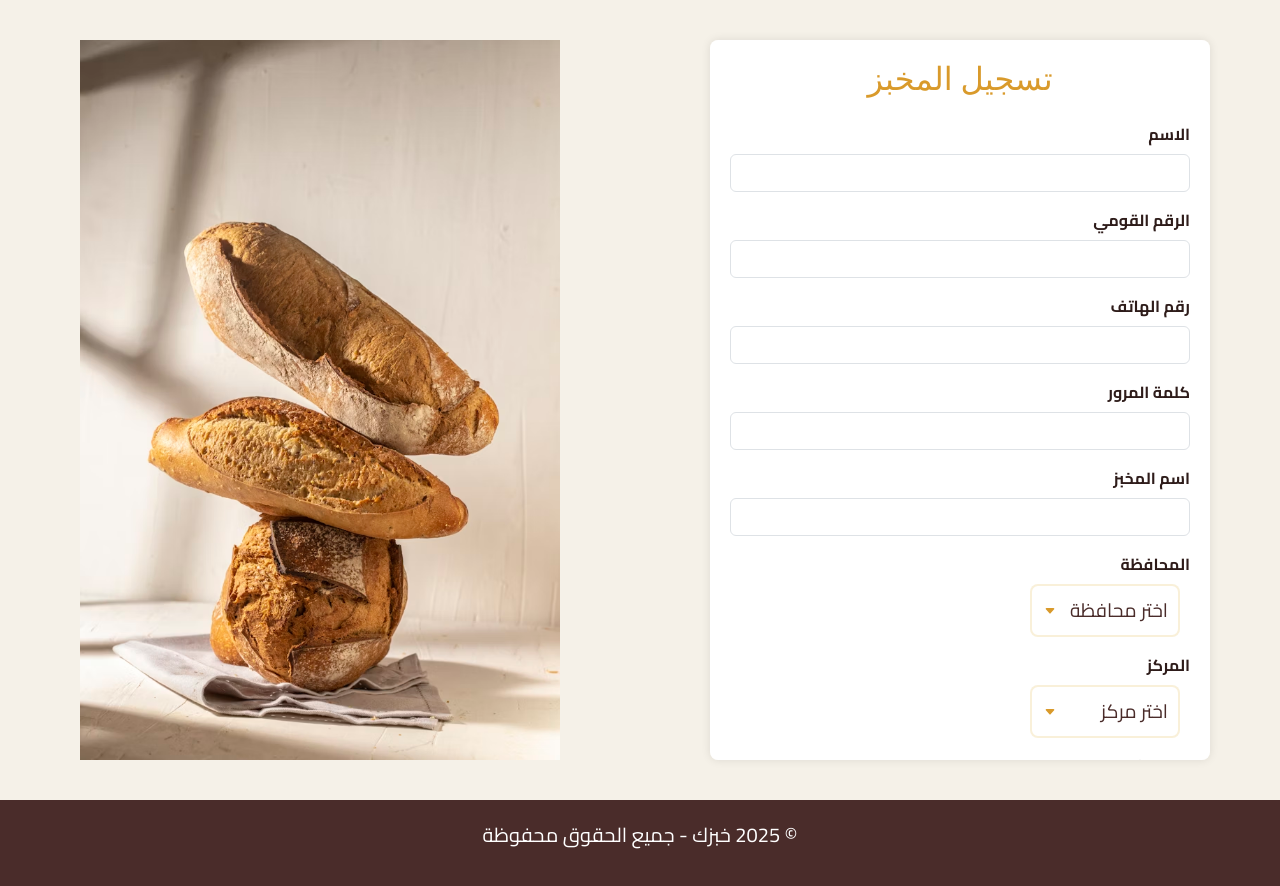
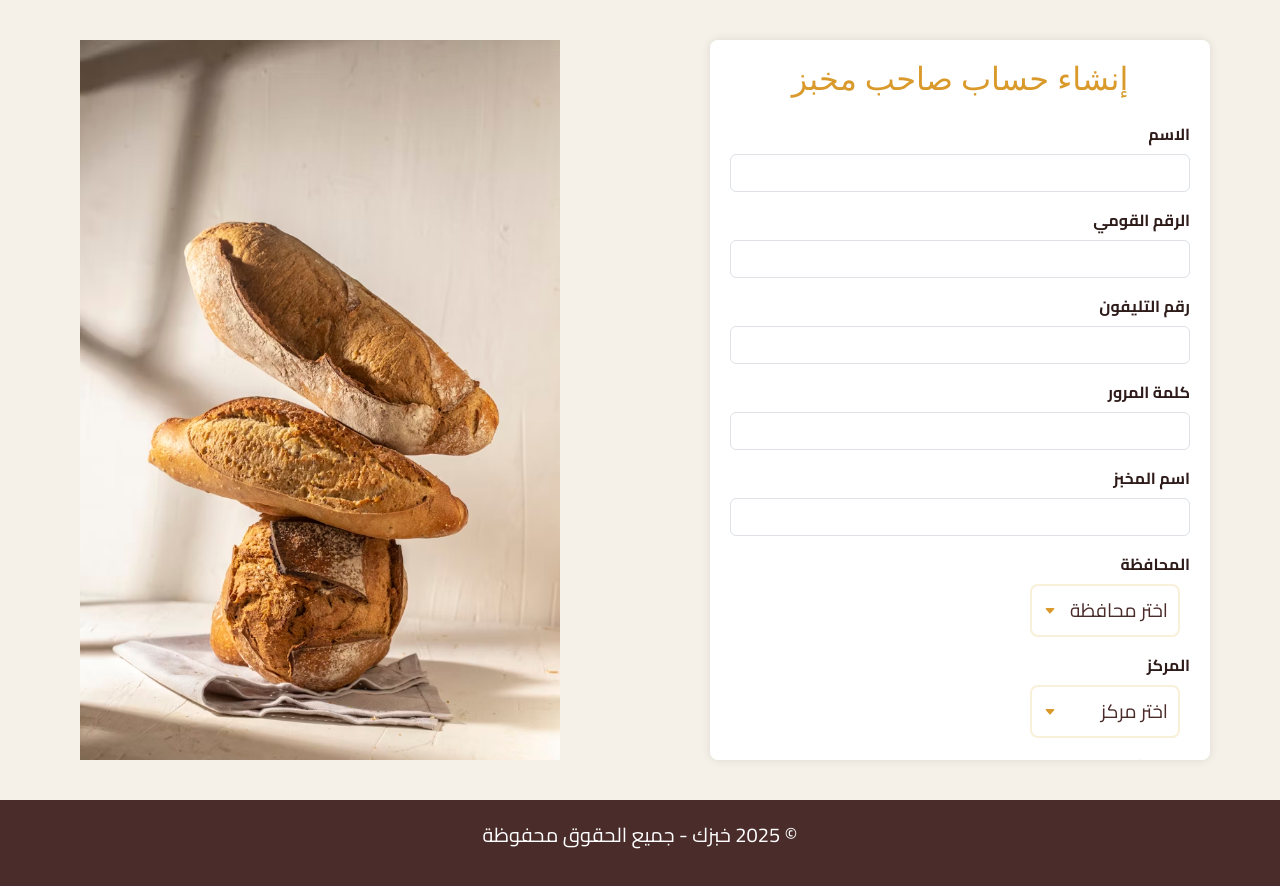
Before and after one commit to YasmenMaged/khobzy, a React (Create React App) app: page /bakerysignup in a window 1280 px wide. Built offline with nearby package versions, Linux system fonts and the light colour scheme; a web font is replaced by a local one.

Commit message:
feat: Enhance signup and profile validation logic; improve user feedback and UI consistency

```diff
--- a/src/pages/BakerySignUp.jsx
+++ b/src/pages/BakerySignUp.jsx
@@ -5,7 +5,13 @@ import { useNavigate } from "react-router-dom";
 import { toast, ToastContainer } from "react-toastify";
 import "react-toastify/dist/ReactToastify.css";
 import "bootstrap/dist/css/bootstrap.min.css";
-import { addUser, getAllUsers, getBakerByNationalId, getBakeryByOwnerId, setBakeryData } from "../modules/registeredUsers.js";
+import {
+  addUser,
+  getAllUsers,
+  getBakerByNationalId,
+  getBakeryByOwnerId,
+  setBakeryData
+} from "../modules/registeredUsers.js";
 import { useUser } from "../context/UserContext";
 
 const governoratesData = {
@@ -66,9 +72,21 @@ const BakerySignup = () => {
       const normalizedNationalId = values.nationalId.trim();
       const normalizedPassword = values.password.trim();
 
-      // التحقق من وجود الرقم القومي والهاتف معًا في registered_users
+      // ✅ التحقق من وجود الرقم القومي ورقم الهاتف في bakers
+      const bakerData = await getBakerByNationalId(normalizedNationalId);
+      if (!bakerData || bakerData.phone !== normalizedPhone) {
+        toast.error("ليس لديك مخبز", {
+          position: "top-right",
+          autoClose: 2000,
+        });
+        return; // إيقاف العملية بالكامل
+      }
+
+      // التحقق من وجود المستخدم مسبقًا
       const allUsers = await getAllUsers();
-      const matchingUser = allUsers.find(u => u.phone === normalizedPhone && u.national_id === normalizedNationalId);
+      const matchingUser = allUsers.find(
+        u => u.phone === normalizedPhone && u.national_id === normalizedNationalId
+      );
       if (matchingUser) {
         toast.info("لديك حساب بالفعل", {
           position: "top-right",
@@ -76,13 +94,6 @@ const BakerySignup = () => {
         });
         setTimeout(() => navigate("/login"), 2500);
         return;
-      }
-
-      // التحقق من bakers
-      const bakerData = await getBakerByNationalId(normalizedNationalId);
-      let existingName = values.name;
-      if (bakerData) {
-        existingName = bakerData.name || values.name;
       }
 
       // إنشاء بيانات المخبز إذا لم تكن موجودة
@@ -102,7 +113,7 @@ const BakerySignup = () => {
 
       const newUser = {
         role: "baker",
-        name: existingName,
+        name: bakerData.name || values.name,
         national_id: normalizedNationalId,
         phone: normalizedPhone,
         password: normalizedPassword,
@@ -153,80 +164,42 @@ const BakerySignup = () => {
           }}
         >
           <h2 className="text-center mb-4" style={{ color: "#D99A2B", fontFamily: "Aref Ruqaa" }}>
-            تسجيل المخبز
+            إنشاء حساب صاحب مخبز
           </h2>
           <form onSubmit={formik.handleSubmit} noValidate>
-            <div className="mb-3">
-              <label htmlFor="name" className="form-label" style={{color: "#2E1C1A"}}>الاسم</label>
+            {["name", "nationalId", "phone", "password", "bakeryName"].map((field) => (
+              <div className="mb-3" key={field}>
+                <label htmlFor={field} className="form-label" style={{ color: "#2E1C1A" }}>
+                  {{
+                    name: "الاسم",
+                    nationalId: "الرقم القومي",
+                    phone: "رقم التليفون",
+                    password: "كلمة المرور",
+                    bakeryName: "اسم المخبز",
+                  }[field]}
+                </label>
                 <input
-                id="name"
-                name="name"
-                type="text"
+                  type={field === "password" ? "password" : "text"}
+                  id={field}
+                  name={field}
                   className="form-control"
+                  style={{ backgroundColor: "#E5E5E5" }}
                   onChange={formik.handleChange}
                   onBlur={formik.handleBlur}
-                value={formik.values.name}
+                  value={formik.values[field]}
                 />
-              {getFieldError("name")}
+                {getFieldError(field)}
               </div>
+            ))}
             <div className="mb-3">
-              <label htmlFor="nationalId" className="form-label" style={{color: "#2E1C1A"}}>الرقم القومي</label>
-              <input
-                id="nationalId"
-                name="nationalId"
-                type="text"
-                className="form-control"
-                onChange={formik.handleChange}
-                onBlur={formik.handleBlur}
-                value={formik.values.nationalId}
-              />
-              {getFieldError("nationalId")}
-            </div>
-            <div className="mb-3">
-              <label htmlFor="phone" className="form-label" style={{color: "#2E1C1A"}}>رقم الهاتف</label>
-              <input
-                id="phone"
-                name="phone"
-                type="text"
-                className="form-control"
-                onChange={formik.handleChange}
-                onBlur={formik.handleBlur}
-                value={formik.values.phone}
-              />
-              {getFieldError("phone")}
-            </div>
-            <div className="mb-3">
-              <label htmlFor="password" className="form-label" style={{color: "#2E1C1A"}}>كلمة المرور</label>
-              <input
-                id="password"
-                name="password"
-                type="password"
-                className="form-control"
-                onChange={formik.handleChange}
-                onBlur={formik.handleBlur}
-                value={formik.values.password}
-              />
-              {getFieldError("password")}
-            </div>
-            <div className="mb-3">
-              <label htmlFor="bakeryName" className="form-label" style={{color: "#2E1C1A"}}>اسم المخبز</label>
-              <input
-                id="bakeryName"
-                name="bakeryName"
-                type="text"
-                className="form-control"
-                onChange={formik.handleChange}
-                onBlur={formik.handleBlur}
-                value={formik.values.bakeryName}
-              />
-              {getFieldError("bakeryName")}
-            </div>
-            <div className="mb-3">
-              <label htmlFor="governorate" className="form-label" style={{color: "#2E1C1A"}}>المحافظة</label>
+              <label htmlFor="governorate" className="form-label" style={{ color: "#2E1C1A" }}>
+                المحافظة
+              </label>
               <select
                 id="governorate"
                 name="governorate"
                 className="form-select custom-select"
+                style={{ backgroundColor: "#E5E5E5" }}
                 onChange={handleGovernorateChange}
                 onBlur={formik.handleBlur}
                 value={formik.values.governorate}
@@ -239,11 +212,14 @@ const BakerySignup = () => {
               {getFieldError("governorate")}
             </div>
             <div className="mb-3">
-              <label htmlFor="district" className="form-label" style={{color: "#2E1C1A"}}>المركز</label>
+              <label htmlFor="district" className="form-label" style={{ color: "#2E1C1A" }}>
+                المركز
+              </label>
               <select
                 id="district"
                 name="district"
                 className="form-select custom-select"
+                style={{ backgroundColor: "#E5E5E5" }}
                 onChange={formik.handleChange}
                 onBlur={formik.handleBlur}
                 value={formik.values.district}
@@ -257,16 +233,20 @@ const BakerySignup = () => {
               {getFieldError("district")}
             </div>
             <div className="mb-3">
-              <label htmlFor="village" className="form-label" style={{color: "#2E1C1A"}}>القرية (اختياري)</label>
+              <label htmlFor="village" className="form-label" style={{ color: "#2E1C1A" }}>
+                القرية (اختياري)
+              </label>
               <input
+                type="text"
                 id="village"
                 name="village"
-                type="text"
                 className="form-control"
+                style={{ backgroundColor: "#E5E5E5" }}
                 onChange={formik.handleChange}
                 onBlur={formik.handleBlur}
                 value={formik.values.village}
               />
+              {getFieldError("village")}
             </div>
             <button type="submit" className="btn w-100 mt-3" style={{ backgroundColor: "#E0B243", color: "#FFFFFF", fontSize: "18px" }}>
               تسجيل
--- a/src/pages/Dashboard.jsx
+++ b/src/pages/Dashboard.jsx
@@ -164,7 +164,7 @@ const Dashboard = () => {
         ).length
       );
       toast.success("تم تأكيد طلب العميل بنجاح!", {
-        position: "top-right",
+        position: "bottom-left",
         autoClose: 2000,
       });
     } else {
@@ -542,7 +542,7 @@ const Dashboard = () => {
                 style={{
                   textAlign: "center",
                   color: "#d64931ff",
-                  fontSize: "2rem",
+                  fontSize: "1.5rem",
                   height: "100%",
                   marginRight:'50%',
                   display: "flex",
--- a/src/pages/Profile.jsx
+++ b/src/pages/Profile.jsx
@@ -200,29 +200,15 @@ const swalWithBootstrapButtons = Swal.mixin({
                     <>
                       <div className="field-group">
                         <label style={{ fontSize: '1.2rem', color: '#4A2C2A' }}><i className="fas fa-id-card" style={{ marginRight: '10px', color: '#d99a2b', padding: '5px' }}></i>الرقم القومي:</label>
-                        {editMode ? (
-                          <input
-                            type="text"
-                            value={editedData.national_id || ''}
-                            onChange={(e) => setEditedData({ ...editedData, national_id: e.target.value })}
-                            style={{ width: '100%', padding: '8px', backgroundColor: '#E5E5E5', borderRadius: '5px', border: '1px solid #e0b24333' }}
-                          />
-                        ) : (
                           <p style={{ fontSize: '1.2rem' }}>{userData.national_id}</p>
-                        )}
+
+
                       </div>
                       <div className="field-group">
                         <label style={{ fontSize: '1.2rem', color: '#4A2C2A' }}><i className="fas fa-phone" style={{ marginRight: '10px', color: '#d99a2b', padding: '5px' }}></i>رقم الهاتف:</label>
-                        {editMode ? (
-                          <input
-                            type="text"
-                            value={editedData.phone || ''}
-                            onChange={(e) => setEditedData({ ...editedData, phone: e.target.value })}
-                            style={{ width: '100%', padding: '8px', backgroundColor: '#E5E5E5', borderRadius: '5px', border: '1px solid #e0b24333' }}
-                          />
-                        ) : (
                           <p style={{ fontSize: '1.2rem' }}>{userData.phone}</p>
-                        )}
+
+
                       </div>
                       <div className="field-group">
                         <label style={{ fontSize: '1.2rem', color: '#4A2C2A' }}><i className="fas fa-shop" style={{ marginRight: '10px', color: '#d99a2b', padding: '5px' }}></i>اسم المخبز:</label>
--- a/src/pages/Signup.jsx
+++ b/src/pages/Signup.jsx
@@ -67,7 +67,19 @@ const Signup = () => {
       const normalizedNationalId = values.nationalId.trim();
       const normalizedPassword = values.password.trim();
 
-      // التحقق من وجود الرقم القومي والهاتف معًا في registered_users
+      // التحقق من أن الرقم القومي ورقم الهاتف موجودين في citizens
+      const citizenById = await getCitizenByNationalId(normalizedNationalId);
+      const citizenByPhone = await getCitizenByPhone(normalizedPhone);
+
+      if (!citizenById || !citizenByPhone || citizenById.phone !== normalizedPhone) {
+        toast.error("ليس لديك بطاقة تموينية", {
+          position: "top-right",
+          autoClose: 2000,
+        });
+        return;
+      }
+
+      // التحقق من وجود المستخدم مسبقًا
       const allUsers = await getAllUsers();
       const matchingUser = allUsers.find(u => u.phone === normalizedPhone && u.national_id === normalizedNationalId);
       if (matchingUser) {
@@ -79,12 +91,10 @@ const Signup = () => {
         return;
       }
 
-      // التحقق من citizens
-      const citizenData = await getCitizenByPhone(normalizedPhone) || await getCitizenByNationalId(normalizedNationalId);
-      if (citizenData) {
+      // إنشاء مستخدم جديد
       const newUser = {
         role: "citizen",
-          name: "New Citizen",
+        name: citizenById.name || "New Citizen",
         national_id: normalizedNationalId,
         phone: normalizedPhone,
         password: normalizedPassword,
@@ -92,7 +102,7 @@ const Signup = () => {
         governorate: values.governorate,
         district: values.district,
         village: values.village || "",
-          ...citizenData,
+        ...citizenById,
       };
       const { success, message } = await addUser(newUser);
       if (success) {
@@ -101,9 +111,6 @@ const Signup = () => {
         navigate("/");
       } else {
         toast.error(message);
-        }
-      } else {
-        toast.error("لا يوجد بيانات مواطن مرتبطة بهذا الرقم القومي أو الهاتف");
       }
     },
   });
```
Lines whose indentation alone changed are shown as unchanged.
